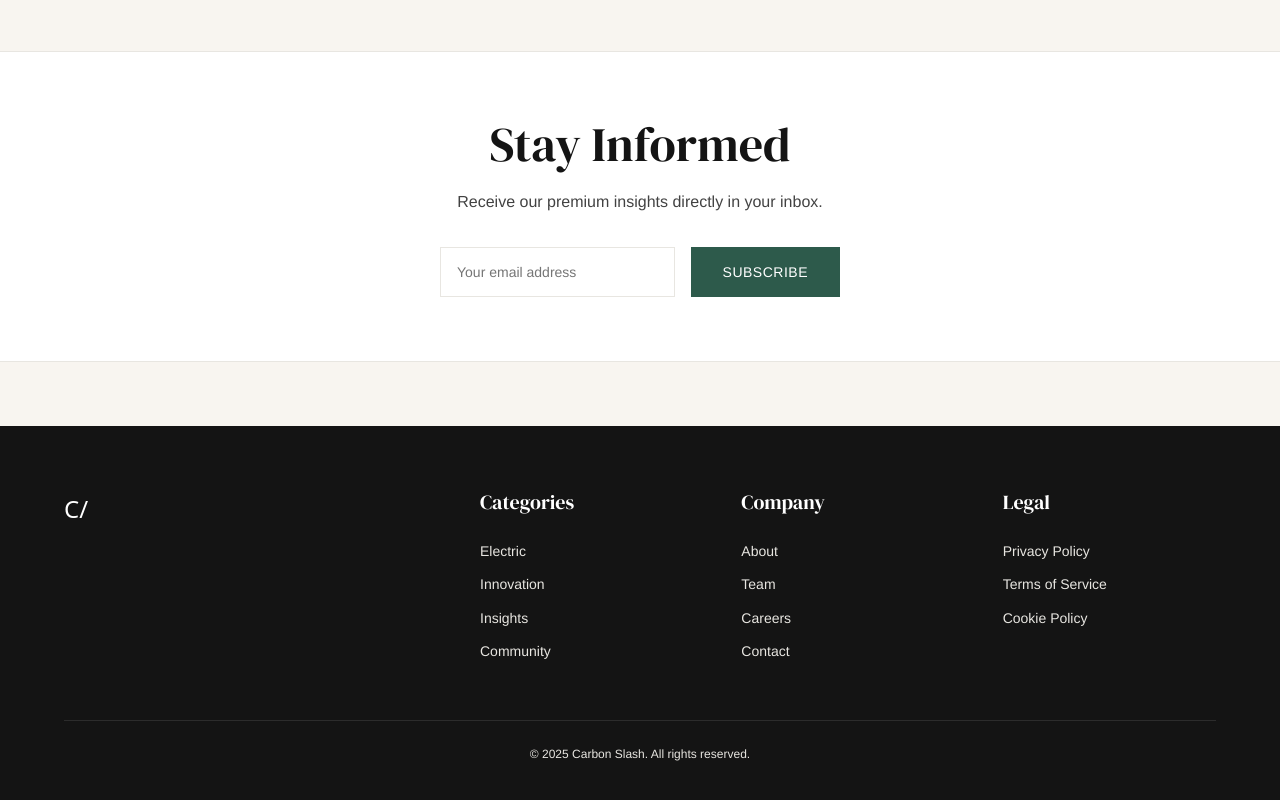
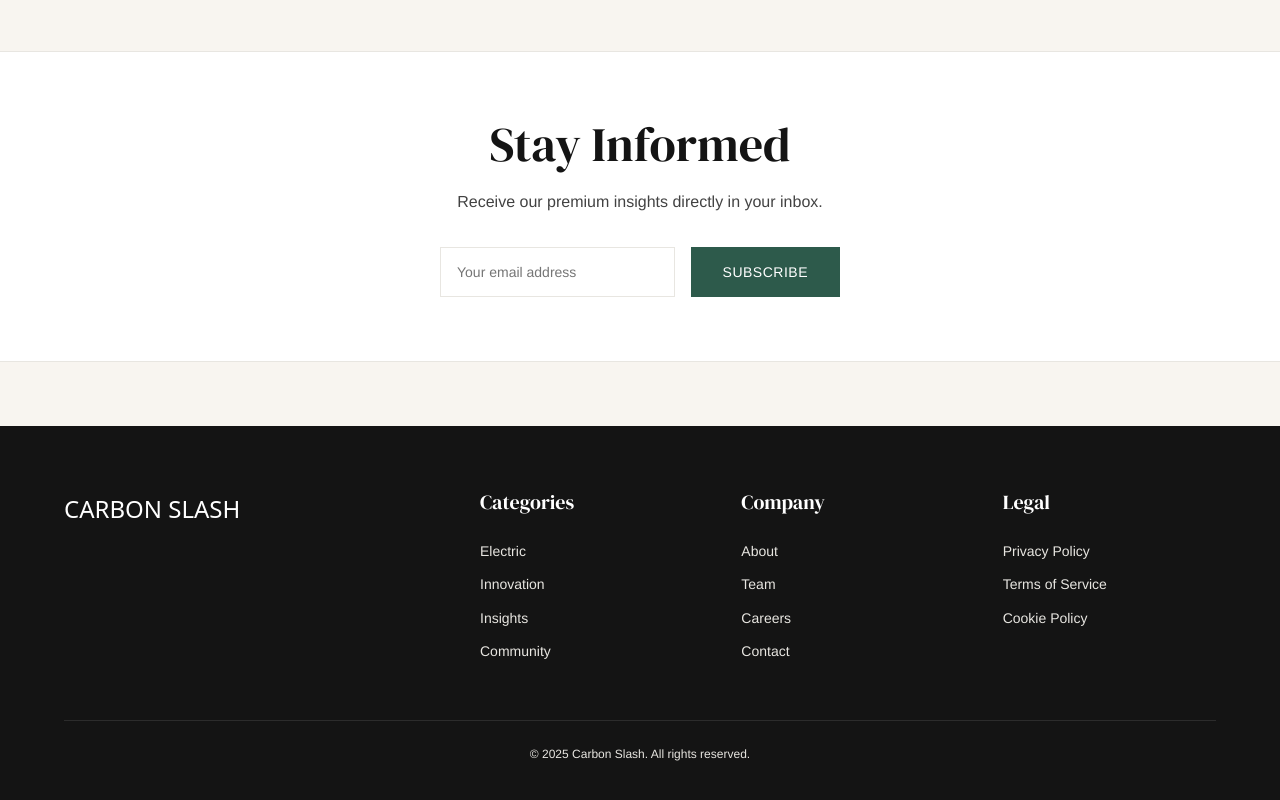
Before and after one commit to carbonslash/CarbonSlash, a plain HTML site: page docs/index.html in a window 1280 px wide. Shown: the part 1329-2129 px from the top of the page. Drawn offline with Linux system fonts and the light colour scheme; a web font is replaced by a local one.

Commit message:
Update index.html

```diff
--- a/docs/index.html
+++ b/docs/index.html
@@ -277,7 +277,7 @@
     <footer class="footer">
         <div class="container">
             <div class="footer-content">
-                <div class="footer-logo">C/</div>
+                <div class="footer-logo">CARBON SLASH</div>
                 <div class="footer-links">
                     <div class="footer-column">
                         <h4>Categories</h4>
```
